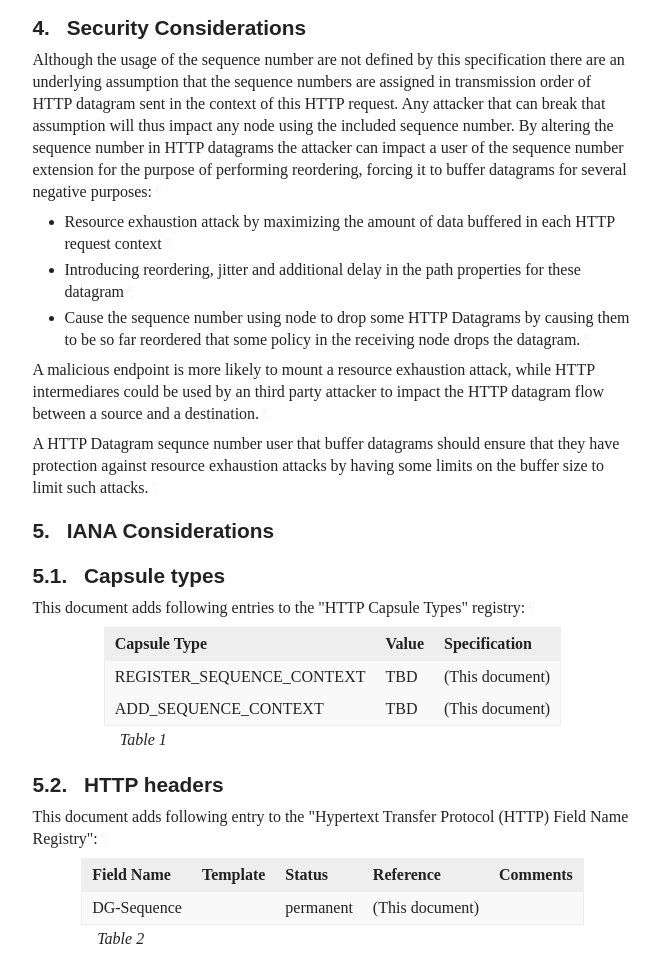
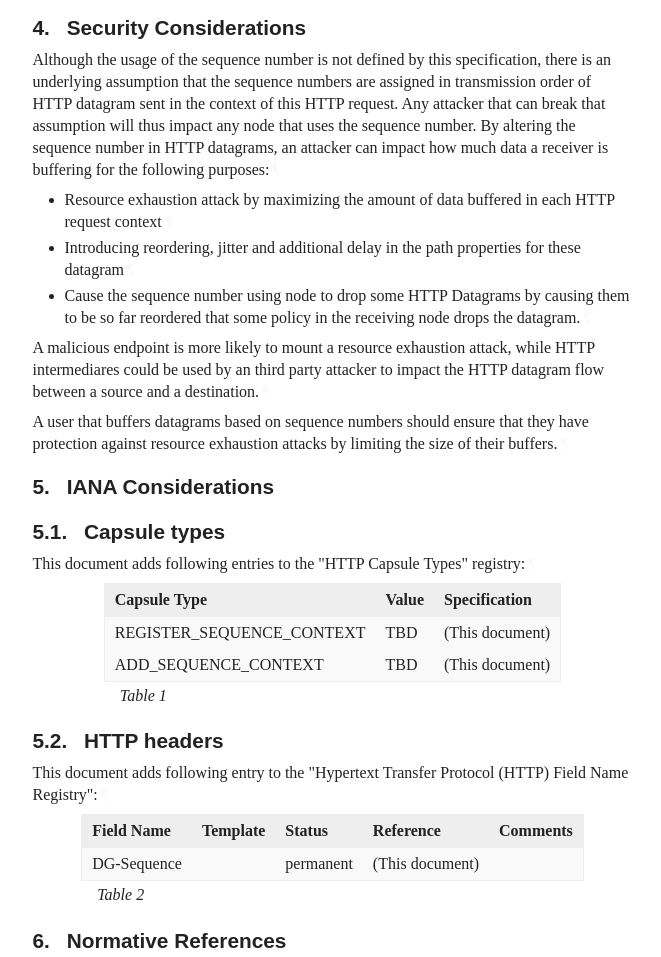
Before and after one commit to ihlar/draft-ihlar-masque-datagram-numbers, a plain HTML site: page draft-ihlar-masque-datagram-numbers.html in a window 1280 px wide. Shown: the part 2574-3531 px from the top of the page, without its empty margins (92-753 px from the left). Drawn offline with Linux system fonts and the light colour scheme; a web font is replaced by a local one.

Commit message:
Script updating gh-pages from 2cb86d6. [ci skip]

```diff
--- a/draft-ihlar-masque-datagram-numbers.html
+++ b/draft-ihlar-masque-datagram-numbers.html
@@ -1229,7 +1229,8 @@ can not share a common sequence number space.<a href="#section-3-1" class="pilcr
 <a href="#section-3.1" class="section-number selfRef">3.1. </a><a href="#name-registration" class="section-name selfRef">Registration</a>
         </h3>
 <p id="section-3.1-1">Endpoints indicate support for Sequence Number Datagram type by including the boolean-valued Item Structured Field
-"DG-Sequence: ?1" in the HTTP Request and Response headers.<a href="#section-3.1-1" class="pilcrow">¶</a></p>
+"DG-Sequence: ?1" in the HTTP Request and Response headers (See <span><a href="https://rfc-editor.org/rfc/rfc8941#section-3.3.6" class="relref">Section 3.3.6</a> of [<a href="#RFC8941" class="cite xref">RFC8941</a>]</span> for information about the
+boolean format.).<a href="#section-3.1-1" class="pilcrow">¶</a></p>
 <p id="section-3.1-2">A new datagram sequence is registered by sending a REGISTER_SEQUENCE_CONTEXT capsule.<a href="#section-3.1-2" class="pilcrow">¶</a></p>
 <div class="alignLeft art-text artwork" id="section-3.1-3">
 <pre>
@@ -1296,14 +1297,13 @@ the sequence number.<a href="#section-3.2-3" class="pilcrow">¶</a></p>
       <h2 id="name-security-considerations">
 <a href="#section-4" class="section-number selfRef">4. </a><a href="#name-security-considerations" class="section-name selfRef">Security Considerations</a>
       </h2>
-<p id="section-4-1">Although the usage of the sequence number are not defined by this specification
-there are an underlying assumption that the sequence numbers are assigned in
+<p id="section-4-1">Although the usage of the sequence number is not defined by this specification,
+there is an underlying assumption that the sequence numbers are assigned in
 transmission order of HTTP datagram sent in the context of this HTTP
 request. Any attacker that can break that assumption will thus impact any node
-using the included sequence number. By altering the sequence number in HTTP
-datagrams the attacker can impact a user of the sequence number extension for
-the purpose of performing reordering, forcing it to buffer datagrams for several
-negative purposes:<a href="#section-4-1" class="pilcrow">¶</a></p>
+that uses the sequence number. By altering the sequence number in HTTP
+datagrams, an attacker can impact how much data a receiver is buffering for the
+following purposes:<a href="#section-4-1" class="pilcrow">¶</a></p>
 <ul class="normal">
 <li class="normal" id="section-4-2.1">Resource exhaustion attack by maximizing the amount of data buffered in each
 HTTP request context<a href="#section-4-2.1" class="pilcrow">¶</a>
@@ -1319,9 +1319,9 @@ datagram.<a href="#section-4-2.3" class="pilcrow">¶</a>
 <p id="section-4-3">A malicious endpoint is more likely to mount a resource exhaustion attack, while
 HTTP intermediares could be used by an third party attacker to impact the HTTP
 datagram flow between a source and a destination.<a href="#section-4-3" class="pilcrow">¶</a></p>
-<p id="section-4-4">A HTTP Datagram sequnce number user that buffer datagrams should ensure that
-they have protection against resource exhaustion attacks by having some limits
-on the buffer size to limit such attacks.<a href="#section-4-4" class="pilcrow">¶</a></p>
+<p id="section-4-4">A user that buffers datagrams based on sequence numbers should ensure that they
+have protection against resource exhaustion attacks by limiting the size of
+their buffers.<a href="#section-4-4" class="pilcrow">¶</a></p>
 </section>
 </div>
 <div id="iana-considerations">
@@ -1400,8 +1400,12 @@ on the buffer size to limit such attacks.<a href="#section-4-4" class="pilcrow">
 <span class="refAuthor">Bradner, S.</span>, <span class="refTitle">"Key words for use in RFCs to Indicate Requirement Levels"</span>, <span class="seriesInfo">BCP 14</span>, <span class="seriesInfo">RFC 2119</span>, <span class="seriesInfo">DOI 10.17487/RFC2119</span>, <time datetime="1997-03" class="refDate">March 1997</time>, <span>&lt;<a href="https://www.rfc-editor.org/rfc/rfc2119">https://www.rfc-editor.org/rfc/rfc2119</a>&gt;</span>. </dd>
 <dd class="break"></dd>
 <dt id="RFC8174">[RFC8174]</dt>
+      <dd>
+<span class="refAuthor">Leiba, B.</span>, <span class="refTitle">"Ambiguity of Uppercase vs Lowercase in RFC 2119 Key Words"</span>, <span class="seriesInfo">BCP 14</span>, <span class="seriesInfo">RFC 8174</span>, <span class="seriesInfo">DOI 10.17487/RFC8174</span>, <time datetime="2017-05" class="refDate">May 2017</time>, <span>&lt;<a href="https://www.rfc-editor.org/rfc/rfc8174">https://www.rfc-editor.org/rfc/rfc8174</a>&gt;</span>. </dd>
+<dd class="break"></dd>
+<dt id="RFC8941">[RFC8941]</dt>
     <dd>
-<span class="refAuthor">Leiba, B.</span>, <span class="refTitle">"Ambiguity of Uppercase vs Lowercase in RFC 2119 Key Words"</span>, <span class="seriesInfo">BCP 14</span>, <span class="seriesInfo">RFC 8174</span>, <span class="seriesInfo">DOI 10.17487/RFC8174</span>, <time datetime="2017-05" class="refDate">May 2017</time>, <span>&lt;<a href="https://www.rfc-editor.org/rfc/rfc8174">https://www.rfc-editor.org/rfc/rfc8174</a>&gt;</span>. </dd>
+<span class="refAuthor">Nottingham, M.</span> and <span class="refAuthor">P-H. Kamp</span>, <span class="refTitle">"Structured Field Values for HTTP"</span>, <span class="seriesInfo">RFC 8941</span>, <span class="seriesInfo">DOI 10.17487/RFC8941</span>, <time datetime="2021-02" class="refDate">February 2021</time>, <span>&lt;<a href="https://www.rfc-editor.org/rfc/rfc8941">https://www.rfc-editor.org/rfc/rfc8941</a>&gt;</span>. </dd>
 <dd class="break"></dd>
 </dl>
 </section>
```
Also changed, not shown: draft-ihlar-masque-datagram-numbers.txt.
